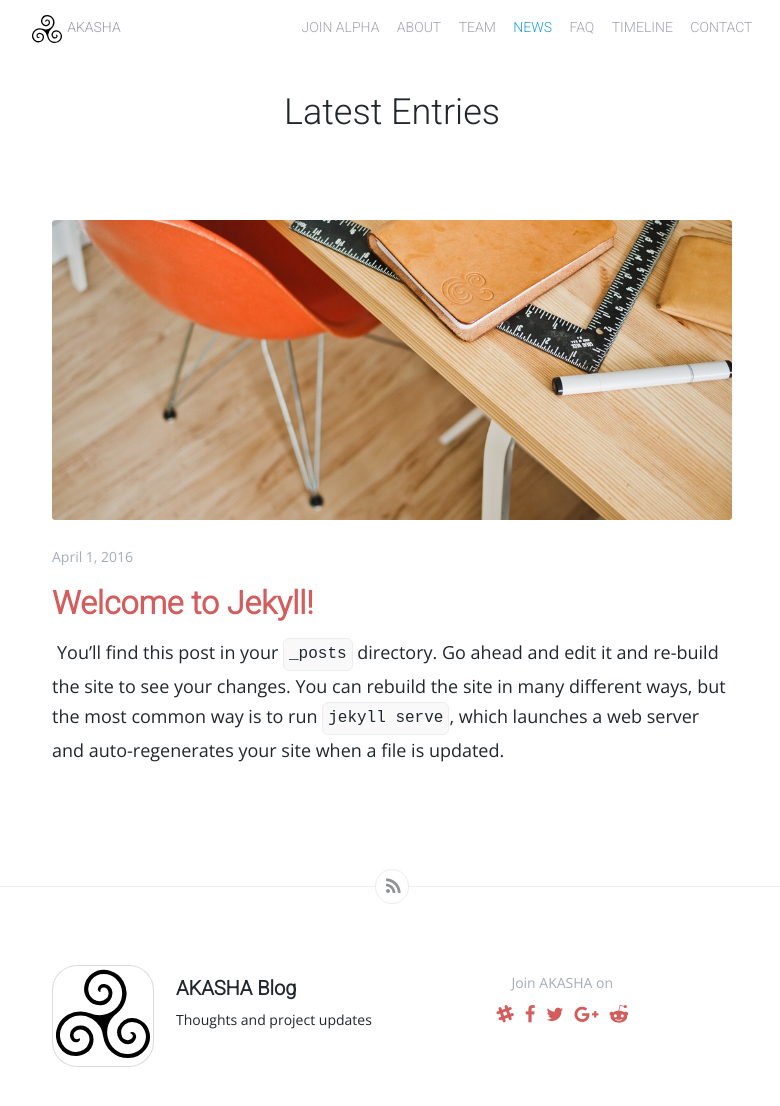
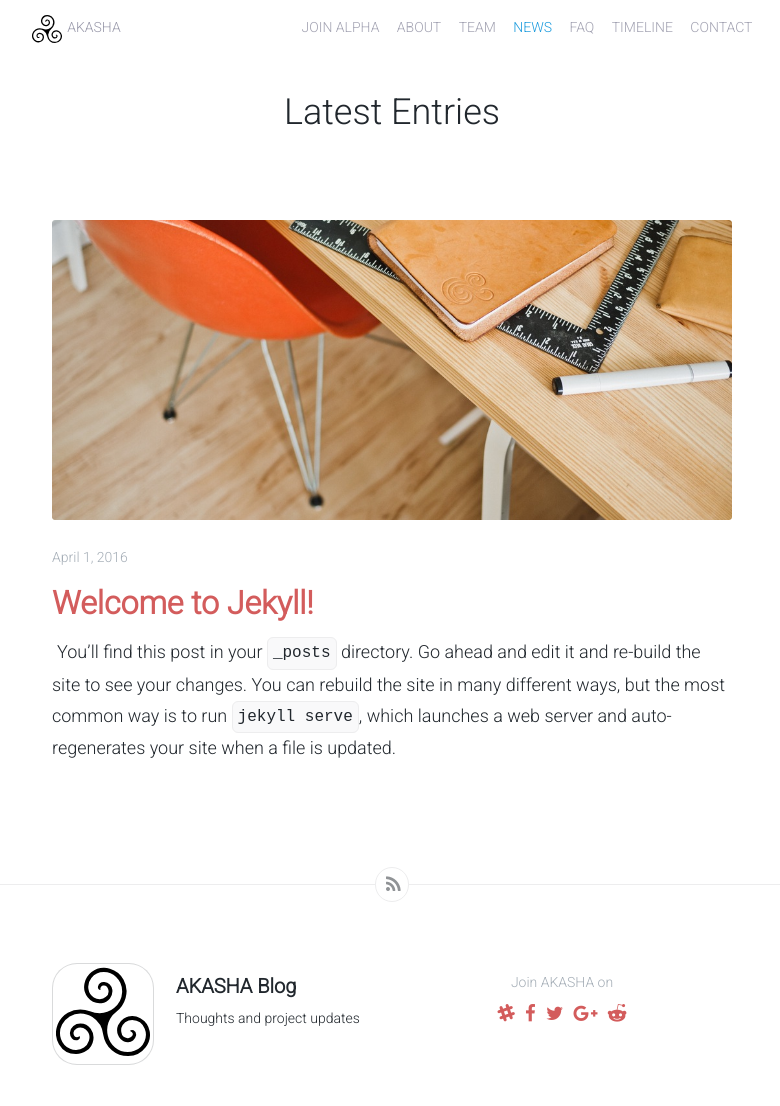
Before and after one commit to AKASHAorg/blog.akasha.world, a Jekyll site: the page built from index.html, in a window 1280 px wide and 1117 px high. Shown: the top 1106 px of the window, without its empty margins (248-1028 px from the left). Built offline with Jekyll 4.4.1, drawn with Linux system fonts in a browser that asks for light colours; the list of posts is cut into pages by our own code.

Commit message:
Roboto everywhere

```diff
--- a/css/screen.css
+++ b/css/screen.css
@@ -145,11 +145,11 @@ article, aside, details, figcaption, figure, footer, header, hgroup, menu, nav,
 }
 
 body {
-	font-family: "Open Sans", "Helvetica Neue", "Helvetica-Neue", helvetica, sans-serif;
+	font-family: Roboto, "Open Sans", helvetica, sans-serif;
 }
 
 body .btn, body>header h1, body article header h1, body>footer .details h4, body .post-footer .details h4, body #share_modal header a.close, body.user article.feature h1 a {
-	font-family: Roboto, sans-serif;
+	font-family: Roboto, "Open Sans", helvetica, sans-serif;
 }
 
 .highlight .c {
```
